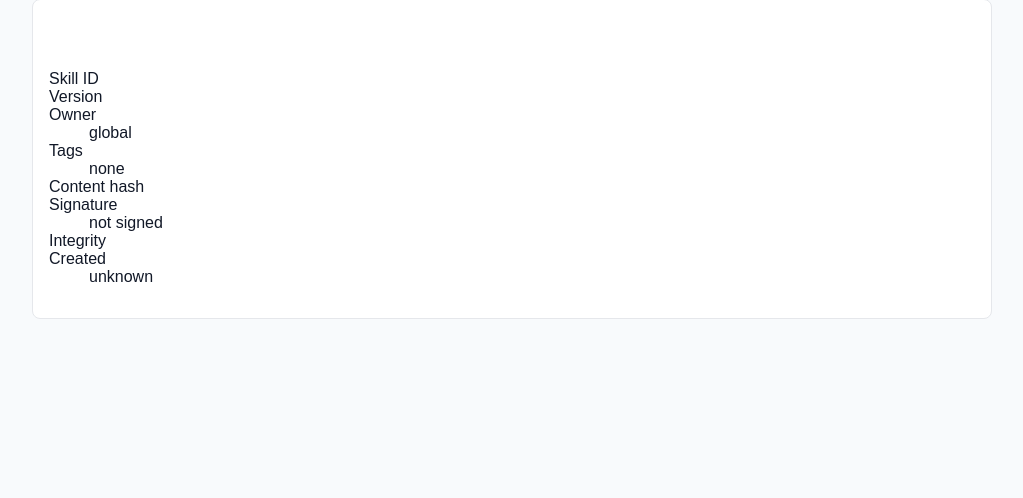
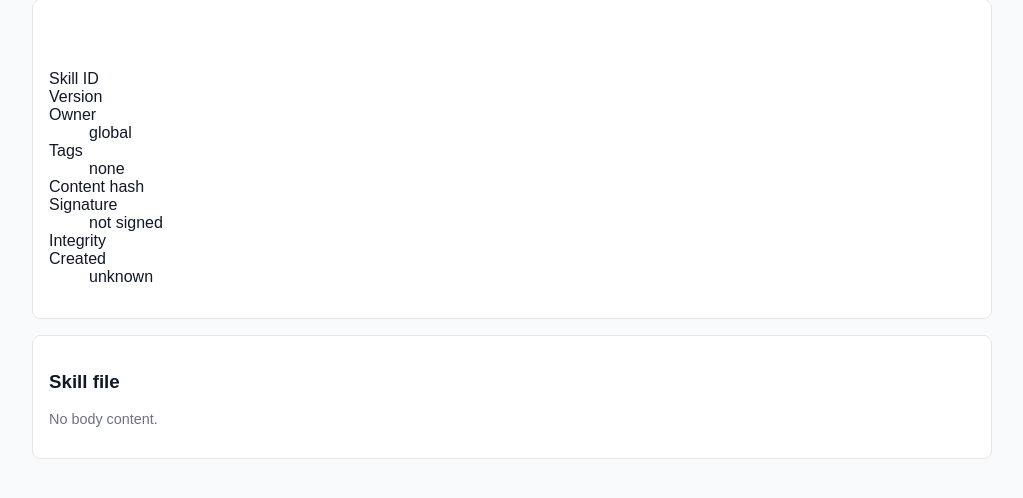
Before and after one commit to vikasudasi/skill-vault, a FastAPI app: template skill_vault/web/templates/skill_detail.html in a window 1280 px wide. Shown: the part 147-645 px from the top of the page, without its empty margins (128-1151 px from the left). Run offline with FastAPI, Linux system fonts and the light colour scheme; the template is opened without the code that fills it, so the values that code supplies are empty; parts of the project's set-up code (start-up, migrations or seed data) failed here and were passed over.

Commit message:
web: show complete skill file on skill detail page
The detail page previously rendered only metadata even though the full body
was already loaded by registry.get(). Add a markdown render filter (safe,
html disabled) and render the complete skill body as formatted HTML on the
detail page, plus a collapsible raw-file view.

Update test_skill_detail to assert body and 'Skill file' section present.

```diff
--- a/skill_vault/web/app.py
+++ b/skill_vault/web/app.py
@@ -6,6 +6,7 @@ from pathlib import Path
 from fastapi import FastAPI, Request
 from fastapi.staticfiles import StaticFiles
 from fastapi.templating import Jinja2Templates
+from markdown_it import MarkdownIt
 from starlette.middleware.base import RequestResponseEndpoint
 from starlette.responses import Response
 
@@ -14,6 +15,10 @@ from skill_vault.config import get_settings
 from skill_vault.web.admin import AdminAuth
 from skill_vault.web.dashboard import router
 
+# Render skill (markdown) bodies to safe HTML. Raw HTML inside skill content is
+# not passed through, so a malicious skill can't inject markup into the dashboard.
+_md = MarkdownIt("commonmark", {"html": False}).enable("table")
+
 
 def create_app(services: Services | None = None, admin: AdminAuth | None = None) -> FastAPI:
     app = FastAPI(title="Skill Vault")
@@ -21,6 +26,8 @@ def create_app(services: Services | None = None, admin: AdminAuth | None = None)
     settings = get_settings()
     admin = admin or AdminAuth(settings.admin_username, settings.admin_password)
     templates = Jinja2Templates(directory=str(Path(__file__).parent / "templates"))
+    templates.env.filters["markdown"] = lambda text: _md.render(text) if text else ""
+
     app.mount(
         "/static",
         StaticFiles(directory=str(Path(__file__).parent / "static")),
--- a/skill_vault/web/templates/skill_detail.html
+++ b/skill_vault/web/templates/skill_detail.html
@@ -24,4 +24,17 @@
     <dd>{{ created_at or "unknown" }}</dd>
   </dl>
 </section>
+
+<section class="panel">
+  <h3>Skill file</h3>
+  {% if skill.body %}
+  <div class="skill-body">{{ skill.body | markdown | safe }}</div>
+  <details class="raw-body">
+    <summary>View raw skill file</summary>
+    <pre class="code-block">{{ skill.body }}</pre>
+  </details>
+  {% else %}
+  <p class="muted">No body content.</p>
+  {% endif %}
+</section>
 {% endblock %}
```
Also changed, not shown: tests/test_web.py (+3 -2 lines), 1 other file.
